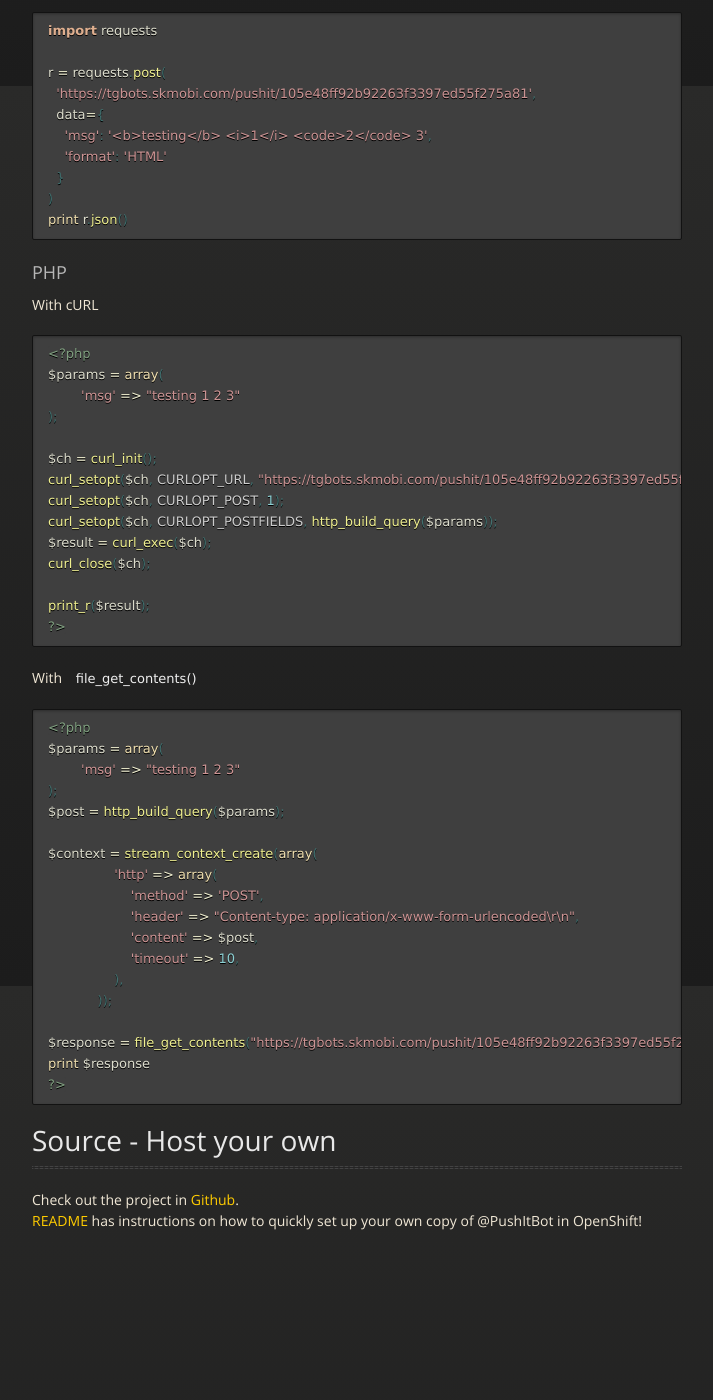
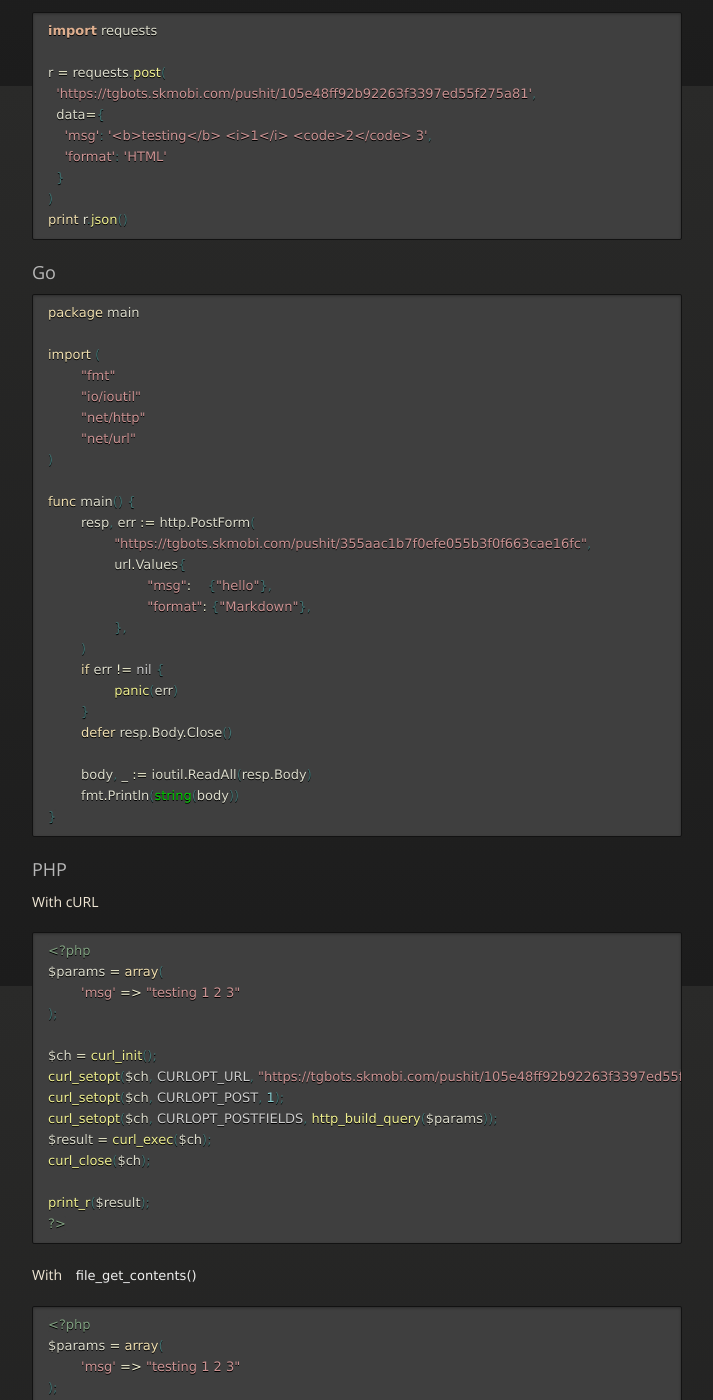
Before and after one commit to fopina/tgbot-pushitbot, a Jekyll site: the page built from index.md, in a window 1280 px wide and 1400 px high, scrolled down 2614 px. Shown: the whole window, without its empty margins (283-996 px from the left). Built offline with Jekyll 4.4.1, drawn with Linux system fonts in a browser that asks for light colours; nearby versions of some CDN libraries; Markdown is read by kramdown in place of the engine named in the settings; before the commit the page ends 3955 px from its top, so only the background shows below that.

Commit message:
go example (just to trigger page build for lack of https)

````diff
--- a/index.md
+++ b/index.md
@@ -132,6 +132,36 @@ r = requests.post(
 print r.json()
 ```
 
+### Go
+
+```go
+package main
+
+import (
+	"fmt"
+	"io/ioutil"
+	"net/http"
+	"net/url"
+)
+
+func main() {
+	resp, err := http.PostForm(
+		"https://tgbots.skmobi.com/pushit/355aac1b7f0efe055b3f0f663cae16fc",
+		url.Values{
+			"msg":    {"hello"},
+			"format": {"Markdown"},
+		},
+	)
+	if err != nil {
+		panic(err)
+	}
+	defer resp.Body.Close()
+
+	body, _ := ioutil.ReadAll(resp.Body)
+	fmt.Println(string(body))
+}
+```
+
 ### PHP
 
 With cURL
````
